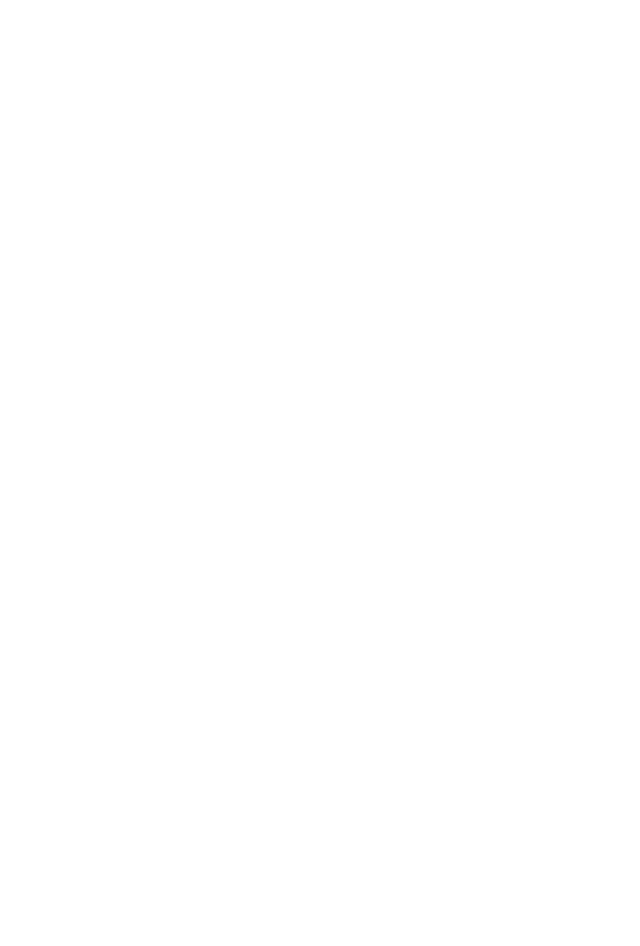
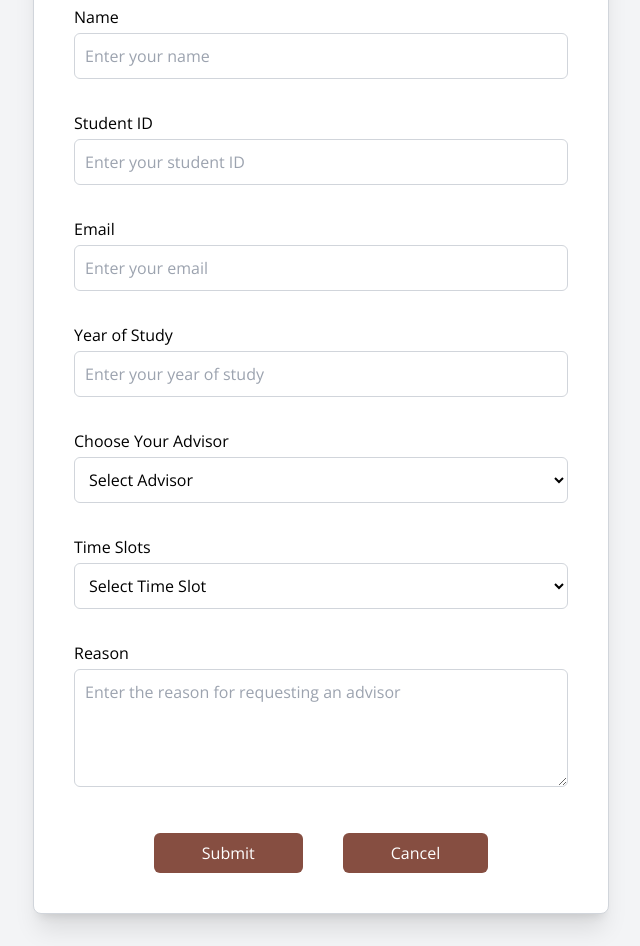
Before and after one commit to KMUTT-CampusLink/campus-client, a React (Vite) app: page /botastra/form in a window 1280 px wide. Before the commit this address had no page. Shown: the part 220-1166 px from the top of the page, without its empty margins (319-959 px from the left). Before the commit the page ends 800 px from the top, so only its background shows below. Built offline with nearby package versions, Linux system fonts and the light colour scheme; a web font is replaced by a local one.

Commit message:
FormPage Push

```diff
--- /dev/null
+++ b/src/modules/chatbot/Pages/FormPage.jsx
@@ -0,0 +1,220 @@
+import React from "react";
+import { useForm } from "react-hook-form";
+import { z } from "zod";
+import { zodResolver } from "@hookform/resolvers/zod";
+import NavBar from "../../registration/components/NavBarComponents/NavBar";
+
+const schema = z.object({
+  name: z
+    .string()
+    .nonempty({ message: "Name is required" })
+    .regex(/^[A-Za-z\s]+$/, "Name must only contain letters"),
+  studentId: z
+    .string()
+    .nonempty({ message: "Student ID is required" })
+    .regex(/^\d+$/, "Student ID must be a number"),
+  email: z
+    .string()
+    .nonempty({ message: "Email is required" })
+    .regex(
+      /^[A-Za-z]+(\.[A-Za-z]+)?@kmutt\.ac\.th$/,
+      "Email must follow the kmutt email format"
+    ),
+  yearOfStudy: z.string().nonempty({ message: "Year of Study is required" }),
+  advisor: z.string().nonempty({ message: "Advisor is required" }),
+  timeSlot: z.string().nonempty({ message: "Time Slot is required" }),
+  reason: z.string().nonempty({ message: "Reason is required" }),
+});
+
+const FormPage = () => {
+  const {
+    register,
+    handleSubmit,
+    reset,
+    formState: { errors },
+  } = useForm({
+    resolver: zodResolver(schema),
+  });
+
+  const onSubmit = (data) => {
+    console.log("Form submitted:", data);
+    alert("Form submitted");
+  };
+
+  const handleCancel = () => {
+    reset();
+  };
+
+  return (
+    <div className="flex flex-col min-h-screen w-full">
+      <NavBar />
+      <div className="flex justify-center items-center py-8 flex-grow w-full bg-gray-100">
+        <form
+          onSubmit={handleSubmit(onSubmit)}
+          className="flex flex-col bg-white p-6 md:p-8 lg:p-10 rounded-lg w-full max-w-xs sm:max-w-xs md:max-w-md lg:max-w-xl shadow-xl border border-gray-300 mt-10 md:mt-10 "
+        >
+
+          <div className="flex flex-col items-center mb-6">
+            <img src="/chatbot/LOGO.svg" alt="Logo" className="w-10 h-auto mb-4" />
+            <h1 className="text-xl md:text-2xl font-bold text-gray-800 text-center">
+              Advisor Request Form
+            </h1>
+          </div>
+
+
+          <div className="mb-4">
+            <label htmlFor="name" className="text-sm md:text-base text-black mb-1 block w-full">
+              Name
+            </label>
+            <input
+              id="name"
+              type="text"
+              {...register("name")}
+              placeholder="Enter your name"
+              className={`w-full p-2.5 mb-4 border ${
+                errors.name ? "border-red-500" : "border-gray-300"
+              } rounded-md text-sm md:text-base text-black bg-white focus:outline-none focus:ring-2 focus:ring-indigo-500`}
+            />
+            {errors.name && (
+              <p className="text-red-500 text-xs md:text-sm mt-1">{errors.name.message}</p>
+            )}
+          </div>
+
+
+          <div className="mb-4">
+            <label htmlFor="studentId" className="text-sm md:text-base text-black mb-1 block w-full">
+              Student ID
+            </label>
+            <input
+              id="studentId"
+              type="text"
+              {...register("studentId")}
+              placeholder="Enter your student ID"
+              className={`w-full p-2.5 mb-4 border ${
+                errors.studentId ? "border-red-500" : "border-gray-300"
+              } rounded-md text-sm md:text-base text-black bg-white focus:outline-none focus:ring-2 focus:ring-indigo-500`}
+            />
+            {errors.studentId && (
+              <p className="text-red-500 text-xs md:text-sm mt-1">{errors.studentId.message}</p>
+            )}
+          </div>
+
+          <div className="mb-4">
+            <label htmlFor="email" className="text-sm md:text-base text-black mb-1 block w-full">
+              Email
+            </label>
+            <input
+              id="email"
+              type="email"
+              {...register("email")}
+              placeholder="Enter your email"
+              className={`w-full p-2.5 mb-4 border ${
+                errors.email ? "border-red-500" : "border-gray-300"
+              } rounded-md text-sm md:text-base text-black bg-white focus:outline-none focus:ring-2 focus:ring-indigo-500`}
+            />
+            {errors.email && (
+              <p className="text-red-500 text-xs md:text-sm mt-1">{errors.email.message}</p>
+            )}
+          </div>
+
+
+          <div className="mb-4">
+            <label htmlFor="yearOfStudy" className="text-sm md:text-base text-black mb-1 block w-full">
+              Year of Study
+            </label>
+            <input
+              id="yearOfStudy"
+              type="text"
+              {...register("yearOfStudy")}
+              placeholder="Enter your year of study"
+              className={`w-full p-2.5 mb-4 border ${
+                errors.yearOfStudy ? "border-red-500" : "border-gray-300"
+              } rounded-md text-sm md:text-base text-black bg-white focus:outline-none focus:ring-2 focus:ring-indigo-500`}
+            />
+            {errors.yearOfStudy && (
+              <p className="text-red-500 text-xs md:text-sm mt-1">{errors.yearOfStudy.message}</p>
+            )}
+          </div>
+
+
+          <div className="mb-4">
+            <label htmlFor="advisor" className="text-sm md:text-base text-black mb-1 block w-full">
+              Choose Your Advisor
+            </label>
+            <select
+              id="advisor"
+              {...register("advisor")}
+              className={`w-full p-2.5 mb-4 border ${
+                errors.advisor ? "border-red-500" : "border-gray-300"
+              } rounded-md text-sm md:text-base text-black bg-white focus:outline-none focus:ring-2 focus:ring-indigo-500`}
+            >
+              <option value="">Select Advisor</option>
+              <option value="advisor1">Dr. Chulameth</option>
+            </select>
+            {errors.advisor && (
+              <p className="text-red-500 text-xs md:text-sm mt-1">{errors.advisor.message}</p>
+            )}
+          </div>
+
+
+          <div className="mb-4">
+            <label htmlFor="timeSlot" className="text-sm md:text-base text-black mb-1 block w-full">
+              Time Slots
+            </label>
+            <select
+              id="timeSlot"
+              {...register("timeSlot")}
+              className={`w-full p-2.5 mb-4 border ${
+                errors.timeSlot ? "border-red-500" : "border-gray-300"
+              } rounded-md text-sm md:text-base text-black bg-white focus:outline-none focus:ring-2 focus:ring-indigo-500`}
+            >
+              <option value="">Select Time Slot</option>
+              <option value="9am">9:00 AM</option>
+              <option value="10am">10:00 AM</option>
+            </select>
+            {errors.timeSlot && (
+              <p className="text-red-500 text-xs md:text-sm mt-1">{errors.timeSlot.message}</p>
+            )}
+          </div>
+
+          <div className="mb-6">
+            <label htmlFor="reason" className="text-sm md:text-base text-black mb-1 block w-full">
+              Reason
+            </label>
+            <textarea
+              id="reason"
+              {...register("reason")}
+              placeholder="Enter the reason for requesting an advisor"
+              className={`w-full p-2.5 mb-4 border ${
+                errors.reason ? "border-red-500" : "border-gray-300"
+              } rounded-md text-sm md:text-base text-black bg-white focus:outline-none focus:ring-2 focus:ring-indigo-500`}
+              rows="4"
+            ></textarea>
+            {errors.reason && (
+              <p className="text-red-500 text-xs md:text-sm mt-1">{errors.reason.message}</p>
+            )}
+          </div>
+
+
+          <div className="flex justify-center space-x-4 md:space-x-10">
+            <button
+              type="submit"
+              className="text-sm md:text-base bg-[#864E41] text-white px-8 py-2 md:px-12 md:py-2 rounded-md cursor-pointer transition-colors duration-300 hover:bg-[#6a3b29]"
+            >
+              Submit
+            </button>
+            <button
+              type="button"
+              onClick={handleCancel}
+              className="text-sm md:text-base bg-[#864E41] text-white px-8 py-2 md:px-12 md:py-2 rounded-md cursor-pointer transition-colors duration-300 hover:bg-[#6a3b29]"
+            >
+              Cancel
+            </button>
+          </div>
+        </form>
+      </div>
+    </div>
+  );
+};
+
+export default FormPage;
--- a/src/modules/chatbot/routes/BotRoutes.jsx
+++ b/src/modules/chatbot/routes/BotRoutes.jsx
@@ -1,12 +1,10 @@
-const Test = () => {
-  return <h1>Chat Bot Astra</h1>;
-};
+import FormPage from "../Pages/FormPage";
 
   export default function BotRoutes() {
     return [
       {
-      path: "",
-      element: <Test />,
+        path: "form",
+        element: <FormPage />,
       },
     ];
   }
```
Also changed, not shown: src/modules/chatbot/styles/Form.css (added, +87 -0 lines), public/chatbot/LOGO.svg (added). Lines whose indentation alone changed are shown as unchanged.
